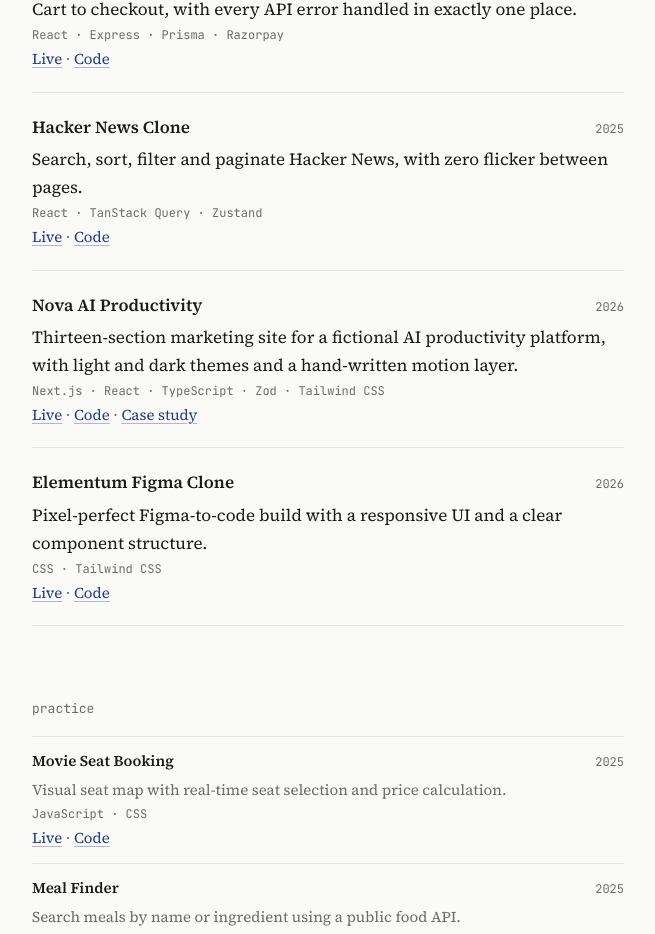
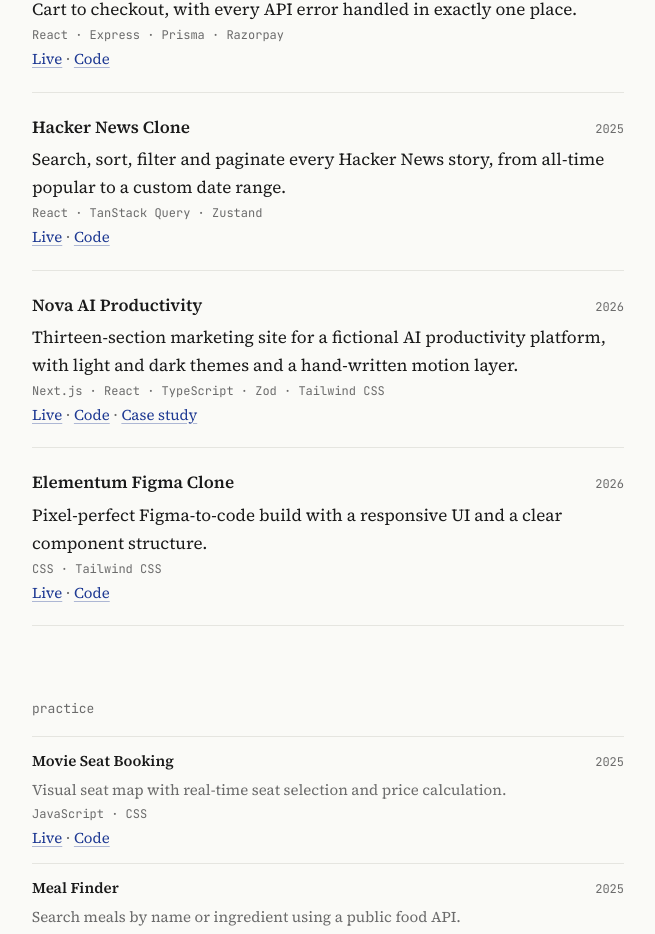
Before and after one commit to sahil-dev28/sahilkolge-playground, a React (Vite) app: page /projects in a window 1280 px wide. Shown: the part 850-1784 px from the top of the page, without its empty margins (312-967 px from the left). Built offline with nearby package versions, Linux system fonts and the light colour scheme.

Commit message:
fix: correct hacker news project claims

```diff
--- a/src/data.ts
+++ b/src/data.ts
@@ -84,9 +84,9 @@ export const PROJECTS: Project[] = [
     id: "p3",
     title: "Hacker News Clone",
     year: "2025",
-    oneLine: "Search, sort, filter and paginate Hacker News, with zero flicker between pages.",
+    oneLine: "Search, sort, filter and paginate every Hacker News story, from all-time popular to a custom date range.",
     hardPart:
-      "Composite query keys and kept previous data stop the flicker, and changing a filter resets the page so you never land on an empty one.",
+      "One composite query key covers sort, search, page and date window, so every view caches on its own. Changing any filter resets to page 1, so you never land on an empty page.",
     stack: ["React", "TanStack Query", "Zustand"],
     liveUrl: "https://hacker-news-clone-sahil.vercel.app",
     repoUrl: "https://github.com/sahil-dev28/Hacker-news-clone",
```
